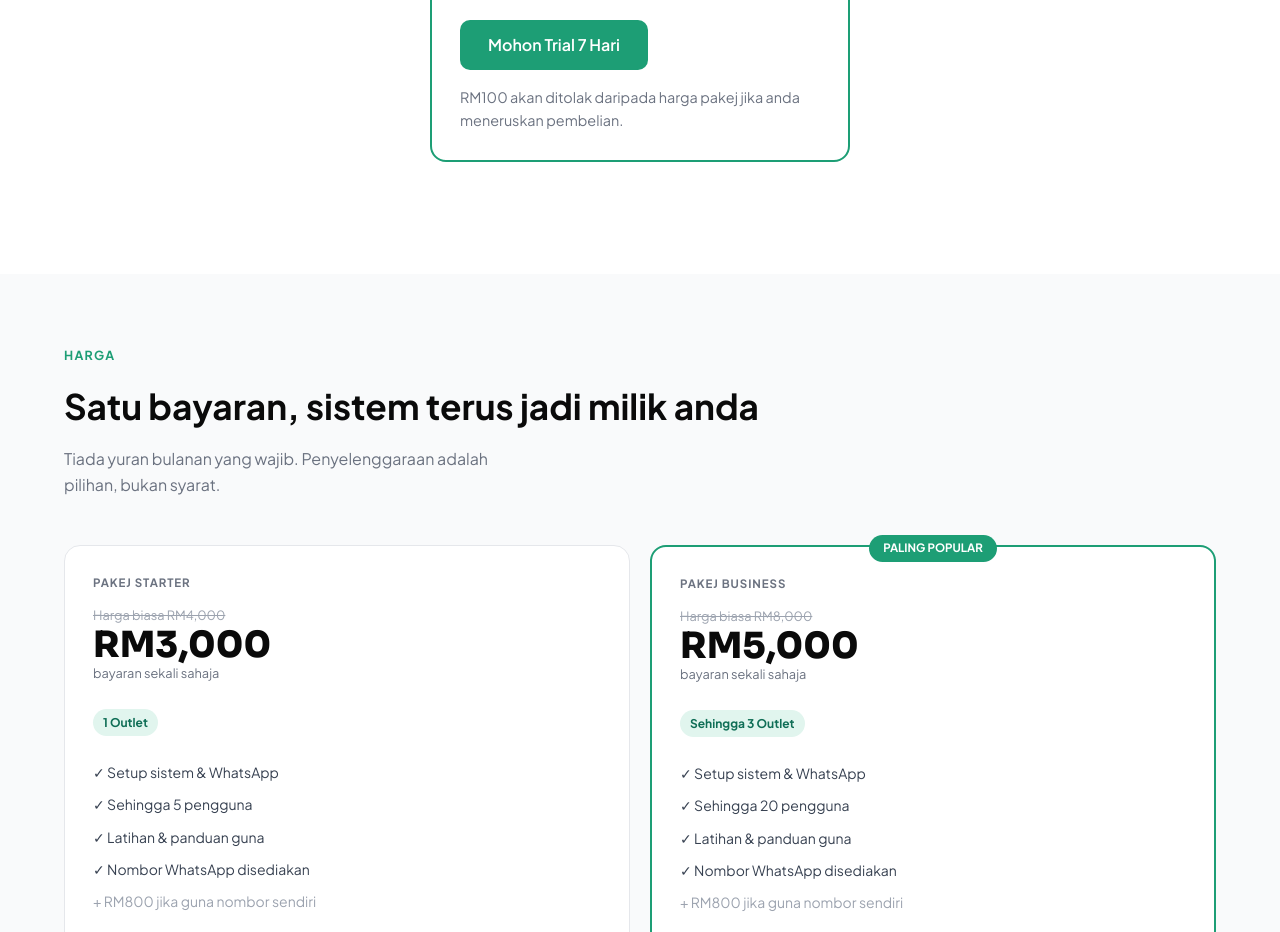
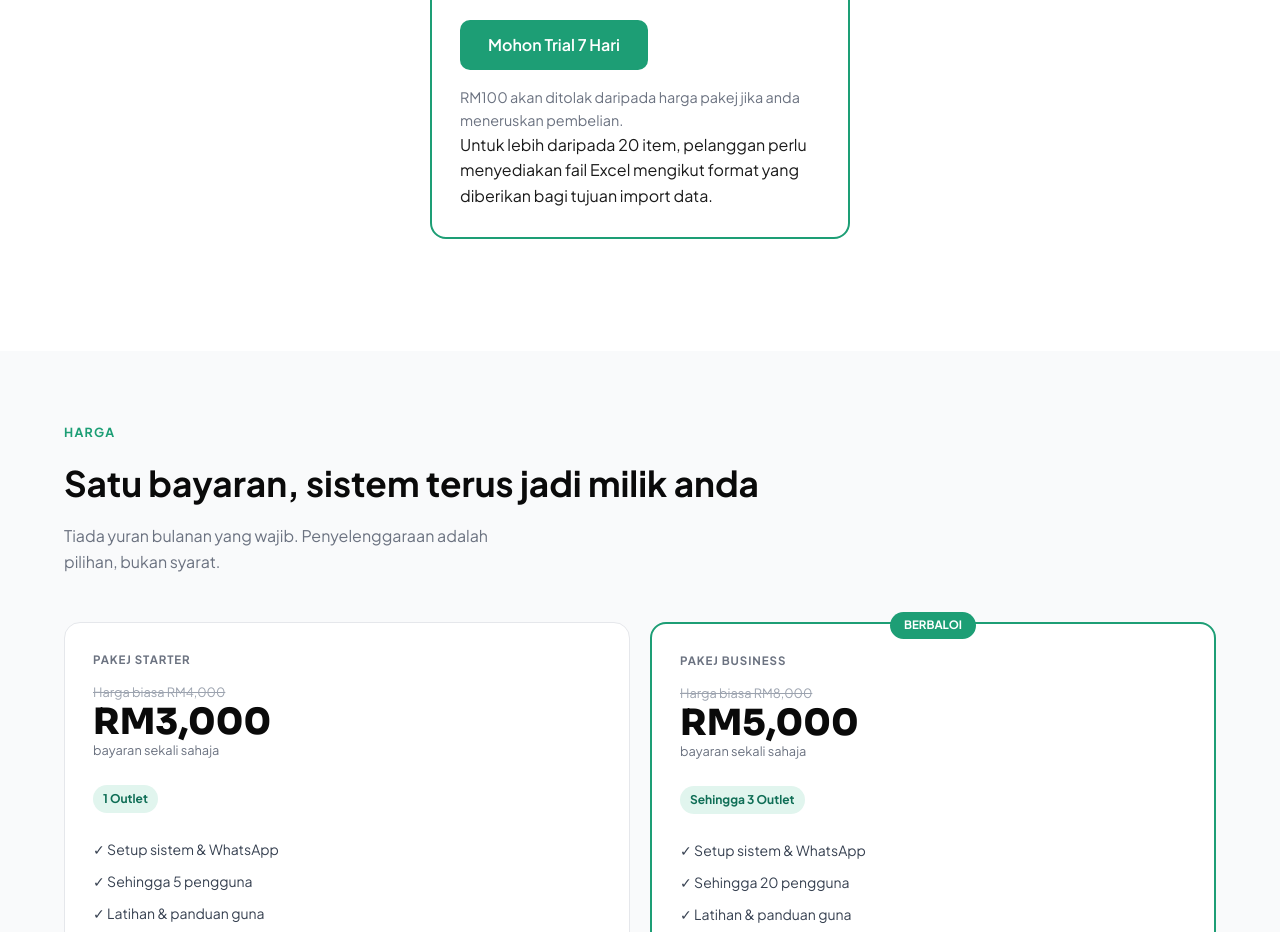
Before and after one commit to makton-oss/system-stock, a website: page public/index.html in a window 1280 px wide. Shown: the part 6300-7232 px from the top of the page. Drawn offline with Linux system fonts and the light colour scheme.

Commit message:
feat: update pricing card details and add note for bulk item import requirements

```diff
--- a/public/index.html
+++ b/public/index.html
@@ -537,6 +537,7 @@
         Mohon Trial 7 Hari
       </a>
       <p class="pricing-card__note">RM100 akan ditolak daripada harga pakej jika anda meneruskan pembelian.</p>
+      <p class="muted">Untuk lebih daripada 20 item, pelanggan perlu menyediakan fail Excel mengikut format yang diberikan bagi tujuan import data.</p>
     </div>
   </div>
 </section>
@@ -570,7 +571,7 @@
 
     <!-- Business (featured) -->
     <div class="pricing-card pricing-card--featured">
-      <div class="pricing-card__badge">PALING POPULAR</div>
+      <div class="pricing-card__badge">BERBALOI</div>
       <div class="pricing-card__tier">Pakej Business</div>
       <div class="pricing-card__original">Harga biasa RM8,000</div>
       <div class="pricing-card__price">RM5,000</div>
```
